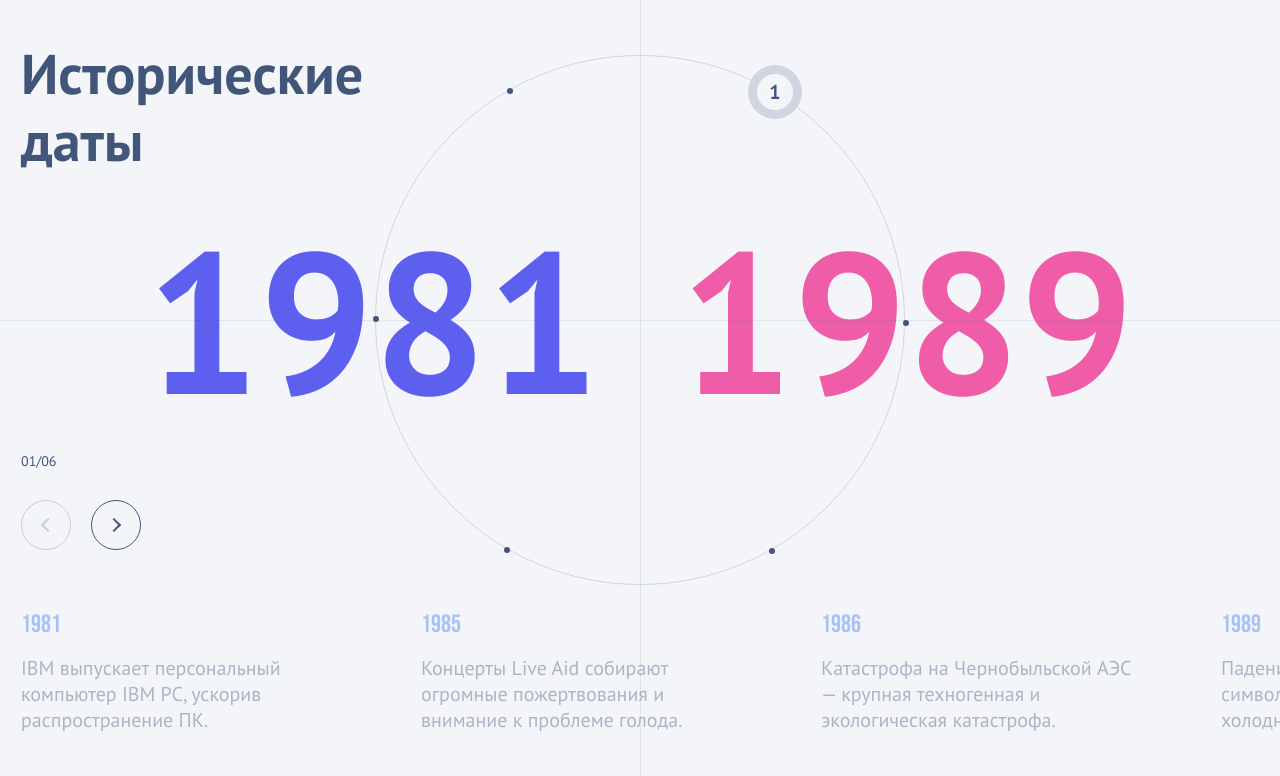
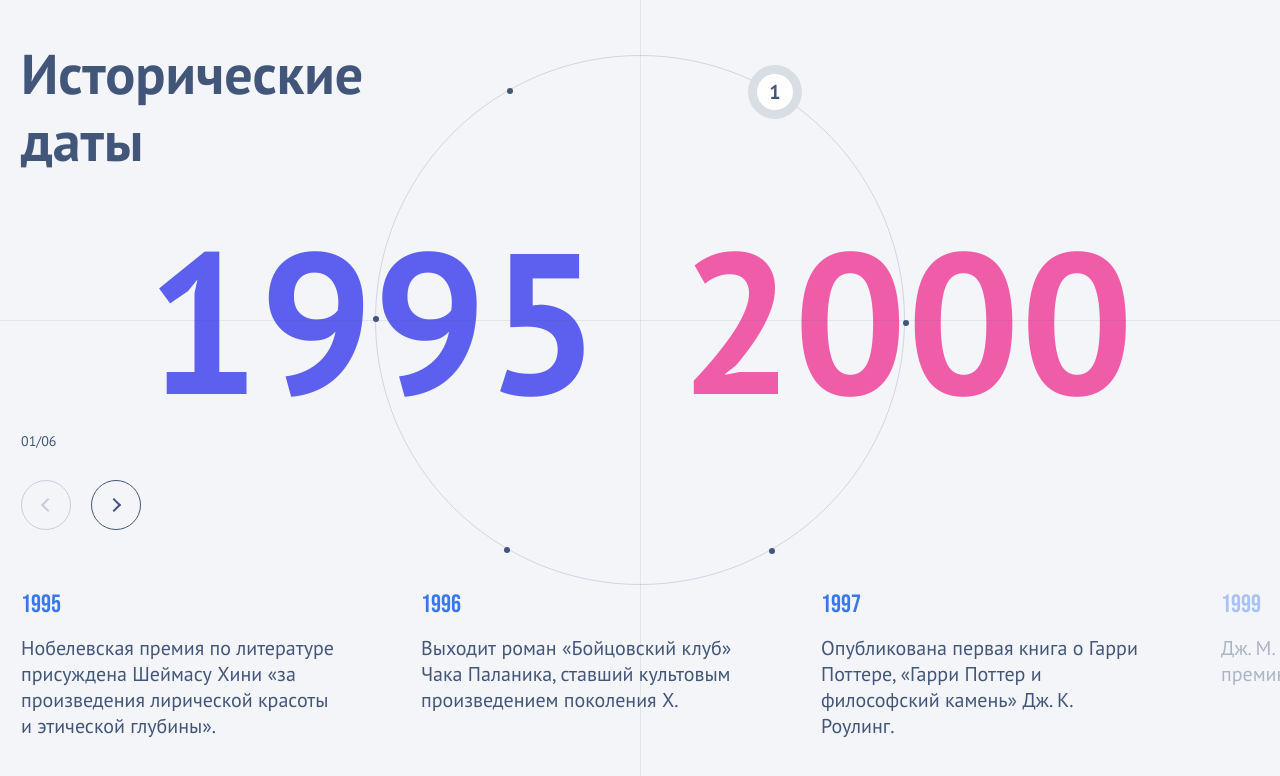
Before and after one commit to Jimike110/historical_dates, a React app: page / in a window 1280 px wide. Shown: the top 776 px of the page. Built offline with nearby package versions, Linux system fonts and the light colour scheme.

Commit message:
refactor: Added ellipsis to descriptions on 5+ lines. Added new timelines data

```diff
--- a/src/assets/styles/main.scss
+++ b/src/assets/styles/main.scss
@@ -3,10 +3,11 @@
 :root {
   --color-blue: #3877ee;
   --color-iris: #5D5FEF;
-  --color-pink: #ef5da8;
-  --color-text-primary: #42567a;
+  --color-fuschia: #ef5da8;
   --color-black-blue: #42567a;
-  --background-color: #ffffff;
+  --background-color: #f4f5f9;
+  --font-primary: 'PT Sans', sans-serif;
+  --font-secondary: 'Bebas Neue', sans-serif
 }
 
 * {
@@ -15,23 +16,30 @@
   padding: 0;
 }
 
+html {
+  font-size: 62.5%;
+}
+
 body {
-  font-family: 'PT Sans', sans-serif;
+  font-family: var(--font-primary);
   background-color: var(--background-color);
   color: var(--color-black-blue);
+  width: 100dvw;
+  height: 100dvh;
 }
 
 .historical-timeline {
   width: 100%;
+  height: 100%;
 }
 
 .historical-timeline__container {
-  margin: 70px 25px 25px 25px;
+  padding: 50px 25px 35px 25px;
 }
 
 .historical-timeline__title {
   font-weight: 700;
-  font-size: 26px;
+  font-size: clamp(2rem, 1.2rem + 4.375vw, 5.6rem);
   margin-bottom: 6rem;
   max-width: 150px;
 }
@@ -44,7 +52,7 @@ body {
 }
 
 .historical-timeline__year {
-  font-size: 4rem;
+  font-size: clamp(3rem, -1.2rem + 20.25vw, 20rem);
   font-weight: 700;
   line-height: 1;
 
@@ -53,7 +61,7 @@ body {
   }
 
   &--end {
-    color: var(--color-pink);
+    color: var(--color-fuschia);
   }
 }
 
@@ -67,11 +75,10 @@ body {
     justify-content: center;
     align-items: center;
     overflow: hidden;
-    background-color: #f4f5f9;
   }
 
   .historical-timeline {
-    height: 100vh;
+    height: 100dvh;
     max-width: 1920px;
     padding: 0;
     position: relative;
@@ -130,7 +137,7 @@ body {
       height: 120px;
       background: linear-gradient(to bottom,
           var(--color-blue),
-          var(--color-pink));
+          var(--color-fuschia));
     }
   }
 
--- a/src/components/CircleNav.module.scss
+++ b/src/components/CircleNav.module.scss
@@ -62,7 +62,7 @@
 .dotContainer:hover {
     .dot {
         transform: scale(9);
-        background-color: #f4f5f9;
+        background-color: white;
         border: 1px solid rgba(66, 86, 122, 0.2);
     }
 
--- a/src/components/EventsSlider.module.scss
+++ b/src/components/EventsSlider.module.scss
@@ -1,11 +1,12 @@
 .timelineTitle {
-    margin-bottom: 10px;
+    margin-bottom: 1rem;
+    font-size: 2rem;
 }
 
 .eventsSliderContainer {
     width: 100%;
     border-top: 1px solid #c7cdd9;
-    padding-top: 20px;
+    padding-top: 2rem;
 }
 
 .swiper {
@@ -27,8 +28,9 @@
 
 .swiperSlide {
     width: 70%;
-    max-width: 300px;
-    height: 150px;
+    max-width: 30rem;
+    height: 170px;
+    cursor: pointer;
 }
 
 .swiperSlide {
@@ -43,29 +45,35 @@
 }
 
 .slideYear {
-    font-size: 20px;
+    font-size: 2rem;
     font-weight: 400;
-    font-family: 'Bebas Neue', sans-serif;
+    font-family: var(--font-secondary);
     line-height: 1.2;
     color: var(--color-blue);
-    margin-bottom: 15px;
+    margin-bottom: 1.5rem;
 }
 
 .slideDescription {
-    font-size: 16px;
+    font-size: 1.6rem;
     line-height: 1.5;
+    display: -webkit-box;
+    -webkit-box-orient: vertical;
+    -webkit-line-clamp: 5;
+    line-clamp: 5;
+    overflow: hidden;
+    text-overflow: ellipsis;
 }
 
 .customPagination {
     display: flex;
     justify-content: center;
-    gap: 10px;
+    gap: 1rem;
     margin-top: 7rem;
 }
 
 .dot {
-    width: 10px;
-    height: 10px;
+    width: 6px;
+    height: 6px;
     border-radius: 50%;
     background-color: var(--color-black-blue);
     opacity: 0.4;
--- a/src/components/EventsSlider.tsx
+++ b/src/components/EventsSlider.tsx
@@ -31,7 +31,9 @@ const EventsSlider: React.FC<EventsSliderProps> = ({
   const navPrevButtonRef = useRef<HTMLButtonElement>(null);
   const navNextButtonRef = useRef<HTMLButtonElement>(null);
 
-  const handleProgress = (swiper: SwiperCore) => {
+  const handleProgress = (swiper?: SwiperCore) => {
+    if (!swiper || !swiper.slides) return; // safety check
+
     setIsBeginning(swiper.isBeginning);
     setIsEnd(swiper.isEnd);
 
@@ -59,19 +61,23 @@ const EventsSlider: React.FC<EventsSliderProps> = ({
   useEffect(() => {
     const swiperInstance = swiperRef.current?.swiper;
     if (swiperInstance) {
+      swiperInstance.update(); // force Swiper to recalc slide positions
       swiperInstance.slideTo(0, 0);
-      // Manually update the state after resetting the slider
+
+      // Use setTimeout to ensure DOM layout has been applied
+      setTimeout(() => handleProgress(swiperInstance), 50);
+
       setIsBeginning(swiperInstance.isBeginning);
       setIsEnd(swiperInstance.isEnd);
     }
   }, [activeTimeline]);
 
   return (
-    <>
+    <div ref={eventsWrapperRef}>
       <h3 className={styles.timelineTitle}>{activeTimeline.title}</h3>
       <div className={styles.eventsSliderContainer}>
         <div className={styles.swiperWithNav}>
-          <div ref={eventsWrapperRef}>
+          <div>
             <Swiper
               ref={swiperRef}
               modules={[Navigation]}
@@ -92,15 +98,17 @@ const EventsSlider: React.FC<EventsSliderProps> = ({
               className={styles.swiper}
               watchSlidesProgress={true}
               speed={500}
-              onProgress={handleProgress}
-              onSlideChange={handleProgress}
-              onTransitionEnd={handleProgress}
-              onResize={handleProgress}
-              onPaginationUpdate={handleProgress}
-              onFromEdge={() => handleProgress(swiperRef.current.swiper)}
-              onToEdge={() => handleProgress(swiperRef.current.swiper)}
+              onProgress={(swiper) => handleProgress(swiper)}
+              onSlideChange={(swiper) => handleProgress(swiper)}
+              onTransitionEnd={(swiper) => handleProgress(swiper)}
+              onResize={(swiper) => handleProgress(swiper)}
+              onPaginationUpdate={(swiper) => handleProgress(swiper)}
+              onSwiper={(swiper) => handleProgress(swiper)}
+              onFromEdge={() => handleProgress(swiperRef.current?.swiper)}
+              onToEdge={() => handleProgress(swiperRef.current?.swiper)}
               onSetTransition={handleSetTransition}
-              onInit={handleProgress}
+              onInit={(swiper) => handleProgress(swiper)}
+              onPaginationRender={(swiper) => handleProgress(swiper)}
             >
               {activeTimeline.events.map((event) => (
                 <SwiperSlide key={event.id} className={styles.swiperSlide}>
@@ -135,7 +143,7 @@ const EventsSlider: React.FC<EventsSliderProps> = ({
           ))}
         </div>
       </div>
-    </>
+    </div>
   );
 };
 export default EventsSlider;
--- a/src/data/timelineData.ts
+++ b/src/data/timelineData.ts
@@ -3,214 +3,247 @@ import { TimelineData } from '../types/types';
 export const timelines: TimelineData[] = [
   {
     id: 1,
-    startYear: 1981,
-    endYear: 1989,
-    title: '1980-е',
+    startYear: 1995,
+    endYear: 2000,
+    title: 'Литература',
     events: [
       {
-        id: 1,
-        year: 1981,
+        id: 101,
+        year: 1995,
         description:
-          'IBM выпускает персональный компьютер IBM PC, ускорив распространение ПК.',
+          'Нобелевская премия по литературе присуждена Шеймасу Хини «за произведения лирической красоты и этической глубины».',
       },
       {
-        id: 2,
-        year: 1985,
+        id: 102,
+        year: 1996,
         description:
-          'Концерты Live Aid собирают огромные пожертвования и внимание к проблеме голода.',
+          'Выходит роман «Бойцовский клуб» Чака Паланика, ставший культовым произведением поколения X.',
       },
       {
-        id: 3,
-        year: 1986,
+        id: 103,
+        year: 1997,
         description:
-          'Катастрофа на Чернобыльской АЭС — крупная техногенная и экологическая катастрофа.',
+          'Опубликована первая книга о Гарри Поттере, «Гарри Поттер и философский камень» Дж. К. Роулинг.',
       },
       {
-        id: 4,
-        year: 1989,
+        id: 104,
+        year: 1999,
         description:
-          'Падение Берлинской стены — символическое завершение холодной войны.',
+          'Дж. М. Кутзее получает Букеровскую премию за роман «Бесчестье».',
+      },
+      {
+        id: 105,
+        year: 2000,
+        description:
+          'Стивен Кинг публикует роман «Верхом на пуле» исключительно в электронном формате, предвещая бум цифровых книг.',
       },
     ],
   },
-
   {
     id: 2,
-    startYear: 1991,
-    endYear: 1998,
-    title: '1990-е',
+    startYear: 2001,
+    endYear: 2007,
+    title: 'Кино',
     events: [
       {
-        id: 1,
-        year: 1991,
+        id: 201,
+        year: 2001,
         description:
-          'Распад СССР и существенное перераспределение геополитических сил.',
+          'Выход на экраны фильма «Властелин колец: Братство Кольца», установившего новый стандарт для фэнтези-эпосов.',
       },
       {
-        id: 2,
-        year: 1994,
+        id: 202,
+        year: 2002,
         description:
-          'Основание Amazon — начало масштабной трансформации розничной торговли.',
+          '«Унесённые призраками» Хаяо Миядзаки получает «Золотого медведя» на Берлинском кинофестивале.',
       },
       {
-        id: 3,
-        year: 1995,
+        id: 203,
+        year: 2003,
         description:
-          'Microsoft выпускает Windows 95 — массовая популяризация графического интерфейса.',
+          '«Властелин колец: Возвращение короля» получает 11 премий «Оскар», включая награду за лучший фильм.',
       },
       {
-        id: 4,
-        year: 1997,
+        id: 204,
+        year: 2005,
         description:
-          'Рождение овцы Далли — первые успешные клонирования взрослых соматических клеток.',
+          'Запуск YouTube, навсегда изменивший способ распространения и потребления видеоконтента.',
       },
       {
-        id: 5,
-        year: 1998,
+        id: 205,
+        year: 2006,
         description:
-          'Основание Google — перелом в истории поиска и онлайн‑рекламы.',
+          'Фильм «Лабиринт Фавна» Гильермо дель Торо получает признание критиков за смешение тёмного фэнтези и исторической драмы.',
+      },
+      {
+        id: 206,
+        year: 2007,
+        description:
+          'Netflix начинает стриминговый сервис, закладывая основу для революции в просмотре кино и сериалов.',
       },
     ],
   },
-
   {
     id: 3,
-    startYear: 2001,
-    endYear: 2005,
-    title: 'Начало 2000-х',
+    startYear: 2008,
+    endYear: 2013,
+    title: 'Технологии',
     events: [
       {
-        id: 1,
-        year: 2001,
+        id: 301,
+        year: 2008,
         description:
-          'Теракты 11 сентября в США — глобальные политические и военные последствия.',
+          'Запуск App Store компанией Apple, что создало новую экономику мобильных приложений.',
       },
       {
-        id: 2,
-        year: 2003,
+        id: 302,
+        year: 2009,
         description:
-          'Запуск проекта по расшифровке генома (продолжение эпохи геномики).',
+          'Публикация white paper Bitcoin Сатоши Накамото, заложившая основы криптовалют.',
       },
       {
-        id: 3,
-        year: 2004,
-        description: 'Запуск Facebook — начало новой эры социальных сетей.',
+        id: 303,
+        year: 2010,
+        description:
+          'Apple выпускает iPad, популяризируя категорию планшетных компьютеров.',
       },
       {
-        id: 4,
-        year: 2005,
+        id: 304,
+        year: 2011,
         description:
-          'YouTube появляется и меняет формат массового потребления видео.',
+          'Google+ запускается как попытка конкурировать с Facebook в сфере социальных сетей.',
+      },
+      {
+        id: 305,
+        year: 2012,
+        description:
+          'Приобретение Instagram компанией Facebook за 1 миллиард долларов, что подчеркнуло важность мобильной фотографии.',
+      },
+      {
+        id: 306,
+        year: 2013,
+        description:
+          'Эдвард Сноуден раскрывает информацию о программах массовой слежки АНБ, вызывая глобальные дебаты о приватности.',
       },
     ],
   },
-
   {
     id: 4,
-    startYear: 2007,
-    endYear: 2010,
-    title: 'Смартфоны и кризис',
+    startYear: 2014,
+    endYear: 2018,
+    title: 'Игры',
     events: [
       {
-        id: 1,
-        year: 2007,
-        description: 'Apple представляет iPhone — ускорение эры смартфонов.',
+        id: 401,
+        year: 2014,
+        description:
+          'Релиз «Destiny» от Bungie, популяризовавший жанр онлайн-шутеров с элементами MMO.',
       },
       {
-        id: 2,
-        year: 2008,
+        id: 402,
+        year: 2015,
         description:
-          'Мировой финансовый кризис — сильные экономические потрясения.',
+          'Выход «Ведьмак 3: Дикая Охота», установившей новый стандарт для ролевых игр с открытым миром.',
       },
       {
-        id: 3,
-        year: 2009,
+        id: 403,
+        year: 2016,
         description:
-          'Публикация белой книги Bitcoin (Сатоши Накамото) — начало криптовалют.',
+          'Феномен Pokémon Go, продемонстрировавший потенциал игр с дополненной реальностью (AR) в массовой культуре.',
       },
       {
-        id: 4,
-        year: 2010,
+        id: 404,
+        year: 2017,
         description:
-          'Появление планшетов в массовом потреблении (выпуск iPad).',
+          'Выпуск Nintendo Switch, гибридной консоли, которая изменила представление о портативном и домашнем гейминге.',
+      },
+      {
+        id: 405,
+        year: 2018,
+        description:
+          '«Fortnite» становится мировым культурным явлением, популяризируя жанр Battle Royale и модель free-to-play.',
       },
     ],
   },
-
   {
     id: 5,
-    startYear: 2011,
-    endYear: 2014,
-    title: 'Революции и открытия',
+    startYear: 2019,
+    endYear: 2023,
+    title: 'Космос',
     events: [
       {
-        id: 1,
-        year: 2011,
+        id: 501,
+        year: 2019,
         description:
-          'Арабская весна — массовые протесты и политические изменения в регионе.',
+          'Проект Event Horizon Telescope публикует первое в истории изображение тени чёрной дыры.',
       },
       {
-        id: 2,
-        year: 2012,
+        id: 502,
+        year: 2020,
         description:
-          'CERN объявляет об обнаружении частицы, совместимой с бозоном Хиггса.',
+          'SpaceX успешно запускает первую пилотируемую миссию корабля Crew Dragon к МКС, возвращая пилотируемые запуски в США.',
       },
       {
-        id: 3,
-        year: 2013,
+        id: 503,
+        year: 2021,
         description:
-          'CRISPR‑Cas9 быстро распространяется как доступный инструмент редактирования генома.',
+          'Вертолёт NASA «Ingenuity» совершает первый в истории управляемый полёт на другой планете — Марсе.',
       },
       {
-        id: 4,
-        year: 2014,
+        id: 504,
+        year: 2022,
         description:
-          'Миссия Rosetta/Philae: посадка на комету 67P — важный успех в космической науке.',
+          'Миссия DART успешно изменяет орбиту астероида Диморф, демонстрируя технологию планетарной защиты.',
+      },
+      {
+        id: 505,
+        year: 2023,
+        description:
+          'Индийская миссия «Чандраян-3» совершает успешную посадку вблизи южного полюса Луны.',
       },
     ],
   },
-
   {
     id: 6,
-    startYear: 2015,
-    endYear: 2022,
+    startYear: 2020,
+    endYear: 2025,
     title: 'Наука',
     events: [
       {
-        id: 1,
-        year: 2015,
+        id: 601,
+        year: 2020,
         description:
-          '13 сентября — частное солнечное затмение, видимое в Южной Африке и части Антарктиды',
+          'Быстрая разработка и внедрение мРНК-вакцин против COVID-19, что стало прорывом в биотехнологиях.',
       },
       {
-        id: 2,
-        year: 2016,
+        id: 602,
+        year: 2021,
         description:
-          'Телескоп «Хаббл» обнаружил самую удалённую из всех обнаруженных галактик, получившую обозначение GN-z11',
+          'DeepMind представляет AlphaFold 2, систему ИИ, способную с высокой точностью предсказывать структуру белков.',
       },
       {
-        id: 3,
-        year: 2017,
+        id: 603,
+        year: 2022,
         description:
-          'Компания Tesla официально представила первый в мире электрический грузовик Tesla Semi',
+          'Космический телескоп «Джеймс Уэбб» начинает научные операции, предоставляя беспрецедентные данные о ранней Вселенной.',
       },
       {
-        id: 4,
-        year: 2018,
+        id: 604,
+        year: 2023,
         description:
-          'Запуск зонда Parker Solar Probe для изучения Солнца вблизи.',
+          'Значительные успехи в области генеративного ИИ, включая выпуск моделей GPT-4, меняющих ландшафт многих отраслей.',
       },
       {
-        id: 5,
-        year: 2021,
+        id: 605,
+        year: 2024,
         description:
-          'Запуск космического телескопа James Webb для инфракрасных наблюдений.',
+          'Прогресс в термоядерном синтезе: учёные NIF повторяют и улучшают результат получения чистого прироста энергии.',
       },
       {
-        id: 6,
-        year: 2022,
+        id: 606,
+        year: 2025,
         description:
-          'Публикация первых научных изображений и спектров JWST — новые данные по ранней Вселенной.',
+          'Планируемая миссия Artemis II — первый пилотируемый облёт Луны в рамках новой лунной программы NASA.',
       },
     ],
   },
```
